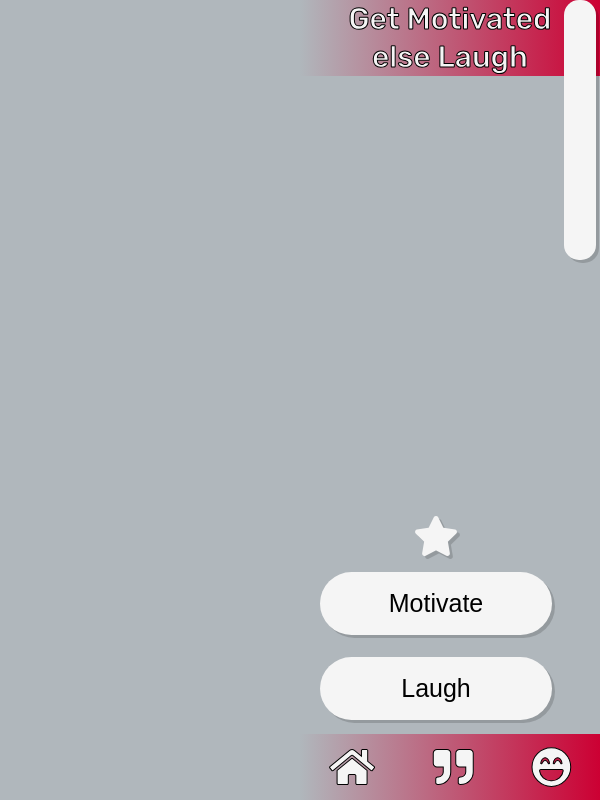
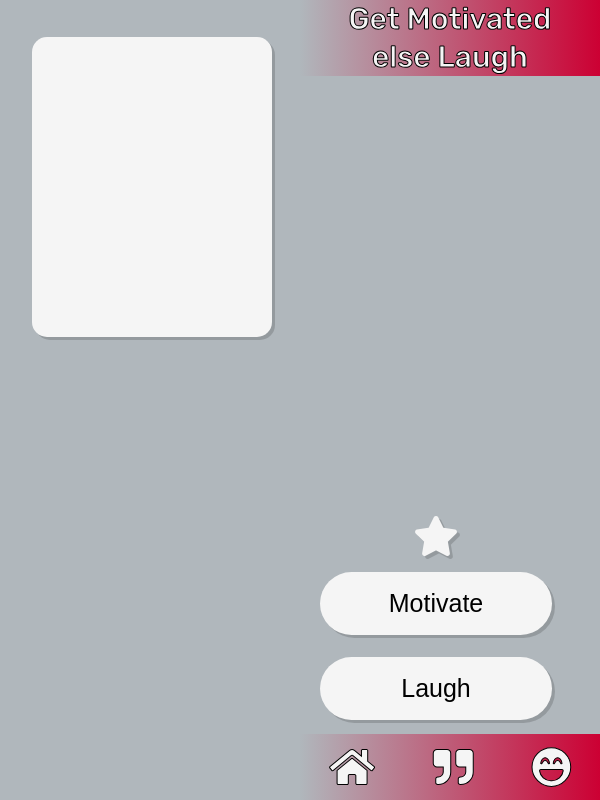
Before and after one commit to OSAdams/get-motivated-else-laugh, a website: page index.html in a window 600 px wide. Both pictures are taken after a click on the button "Motivate". Drawn offline with nearby package versions, Linux system fonts and the light colour scheme; no server answers.

Commit message:
Added styling to widerscreen generated quote or joke container. #13

```diff
--- a/css/layout.css
+++ b/css/layout.css
@@ -43,4 +43,13 @@
     right: 3rem;
     bottom: 5rem;
   }
+
+  main > .quotes-or-jokes {
+    width: 40%;
+    height: 300px;
+    position: fixed;
+    left: 2rem;
+    top: 2.3rem;
+    overyflow-y: scroll;
+  }
 }
```
